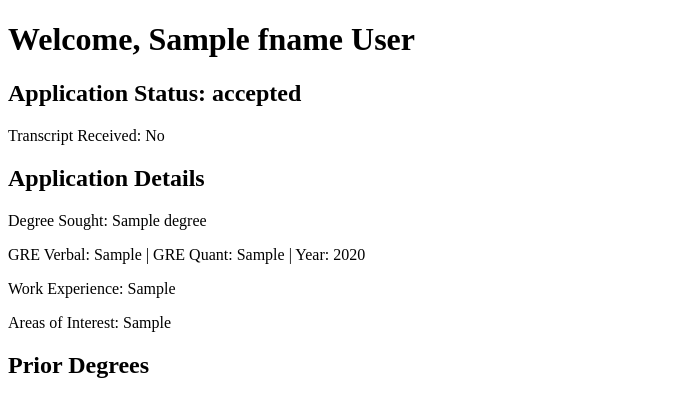
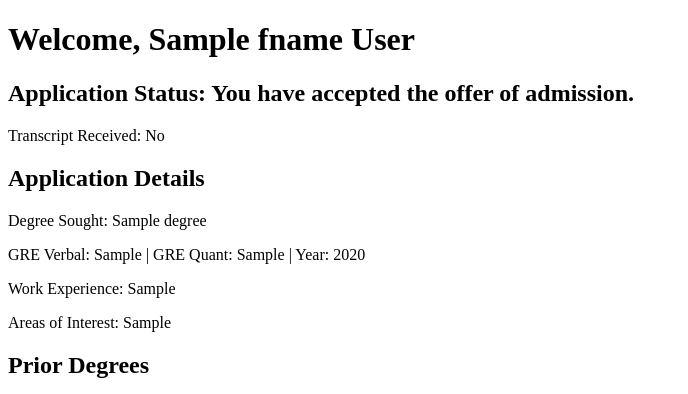
Before and after one commit to risharmaa/university_system, a Flask app: template templates/applicant_dashboard.html in a window 1280 px wide. Shown: the top 394 px of the page, without its empty margins (0-688 px from the left). Run offline with Flask 3, Linux system fonts and the light colour scheme; the template is opened without the code that fills it: most values are stand-ins (such as "Sample title", 1, 10 or a date in 2020).

Commit message:
Added accept/reject offer flow and proper status messages on applicant dashboard

```diff
--- a/main.py
+++ b/main.py
@@ -983,6 +983,28 @@ def applicant_dashboard():
     return render_template("applicant_dashboard.html", applicant=applicant, letters=letters, degrees=degrees)
 
 
+@app.route("/applicant/respond_offer", methods=["POST"])
+def respond_offer():
+    if "user" not in session or session["user"]["role"] != "applicant":
+        flash("Access denied.", "error")
+        return redirect(url_for("login"))
+    uid = session["user"]["uid"]
+    response = request.form.get("response")
+    if response not in ("accepted", "declined"):
+        flash("Invalid response.", "error")
+        return redirect(url_for("applicant_dashboard"))
+    cursor = mydb.cursor(dictionary=True)
+    cursor.execute("SELECT status FROM applicant WHERE uid=%s", (uid,))
+    row = cursor.fetchone()
+    if not row or row["status"] not in ("admitted", "admitted_with_aid"):
+        flash("No offer to respond to.", "error")
+        return redirect(url_for("applicant_dashboard"))
+    cursor.execute("UPDATE applicant SET status=%s WHERE uid=%s", (response, uid))
+    mydb.commit()
+    flash(f"You have {'accepted' if response == 'accepted' else 'declined'} the offer.", "success")
+    return redirect(url_for("applicant_dashboard"))
+
+
 @app.route("/applicant/request_recommendation", methods=["POST"])
 def request_recommendation():
     if "user" not in session or session["user"]["role"] != "applicant":
--- a/templates/applicant_dashboard.html
+++ b/templates/applicant_dashboard.html
@@ -6,7 +6,28 @@
   {% with messages = get_flashed_messages(with_categories=true) %}{% for c,m in messages %}
   <p><strong>{{ m }}</strong></p>{% endfor %}{% endwith %}
 
-  <h2>Application Status: {{ applicant.status }}</h2>
+  <h2>Application Status:
+    {% if applicant.status == 'incomplete' %}Application Incomplete – please ensure transcript and recommendation letters are submitted
+    {% elif applicant.status == 'under review' %}Application Complete and Under Review – No Decision Yet
+    {% elif applicant.status in ('admitted', 'admitted_with_aid') %}Congratulations, you have been admitted! The formal letter of acceptance will be mailed.
+    {% elif applicant.status == 'rejected' %}Your application for admission has been denied.
+    {% elif applicant.status == 'accepted' %}You have accepted the offer of admission.
+    {% elif applicant.status == 'declined' %}You have declined the offer of admission.
+    {% else %}{{ applicant.status }}{% endif %}
+  </h2>
+
+  {% if applicant.status in ('admitted', 'admitted_with_aid') %}
+  <h3>Respond to Offer</h3>
+  <form method="POST" action="{{ url_for('respond_offer') }}" style="display:inline">
+    <input type="hidden" name="response" value="accepted">
+    <input type="submit" value="Accept Offer">
+  </form>
+  <form method="POST" action="{{ url_for('respond_offer') }}" style="display:inline">
+    <input type="hidden" name="response" value="declined">
+    <input type="submit" value="Decline Offer">
+  </form>
+  {% endif %}
+
   <p>Transcript Received: {{ 'Yes' if applicant.transcript_received else 'No' }}</p>
 
   <h2>Application Details</h2>
```
